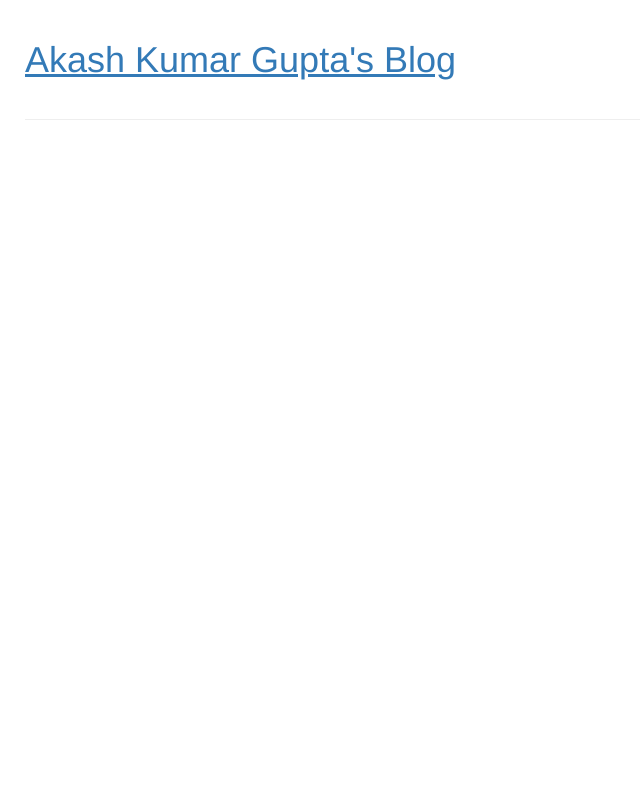
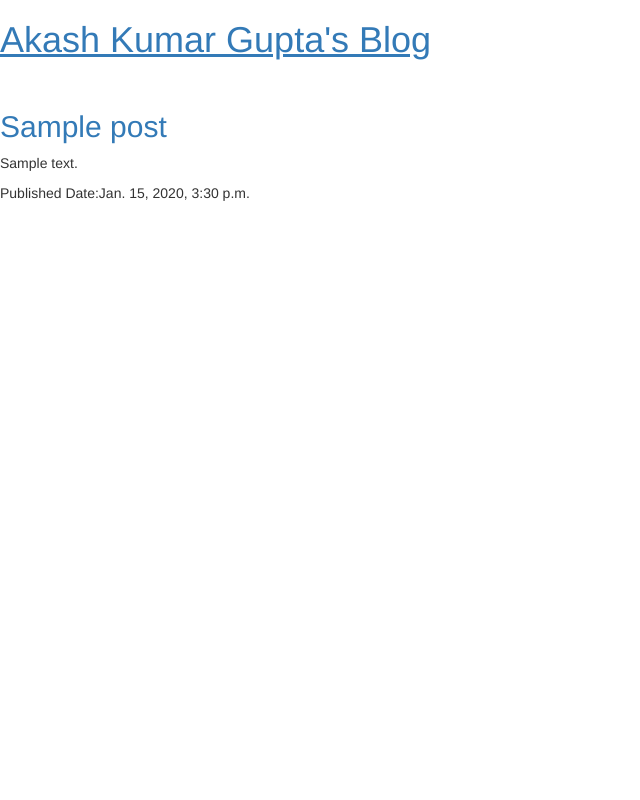
Before and after one commit to modanwalakash/my-first-blog, a Django app: page / in a window 1280 px wide. Shown: the whole page, without its empty margins (0-640 px from the left). Run offline with Django 3.2, Linux system fonts and the light colour scheme; tables that the repository leaves empty hold one stand-in row (values such as "Sample post"); some libraries are stand-ins or nearby versions.

Commit message:
Modified templates to display posts from the database

```diff
--- a/blog/static/css/blog.css
+++ /dev/null
@@ -1,7 +0,0 @@
-h2 a{
-color:#AA000A;
-font-family: 'Lobster';
-}
-body {
-    padding-left: 25px;
-}
--- a/blog/templates/blog/post_list.html
+++ b/blog/templates/blog/post_list.html
@@ -1,15 +1,11 @@
-{% load staticfiles %}
 <html>
 <head>
-
 <link rel="stylesheet" href="//maxcdn.bootstrapcdn.com/bootstrap/3.2.0/css/bootstrap.min.css">
 <link rel="stylesheet" href="//maxcdn.bootstrapcdn.com/bootstrap/3.2.0/css/bootstrap-theme.min.css">
-<link href="//fonts.googleapis.com/css?family=Lobster&subset=latin,latin-ext" rel="stylesheet" type="text/css">
-<link rel="stylesheet" href="{% static 'css/blog.css' %}">
 <title>Akash Kumar Gupta's Blog</title>
 </head>
 <body>
-<div class="page-header">
+<div>
 <h1>
 <a href="/"><u>Akash Kumar Gupta's Blog</u></a></h1>
 <br>
@@ -18,7 +14,7 @@
     <div>
 <h2><a href="">{{post.title}}</a></h2>
 <p>{{post.text|linebreaksbr}}</p>
-<p>published:{{post.published_date }}</p>
+<p>Published Date:{{post.published_date }}</p>
 {% endfor %}
 </body>
 </html>
--- a/blog/views.py
+++ b/blog/views.py
@@ -3,7 +3,7 @@ from .models import Post
 from django.utils import timezone
 
 def post_list(request):
-   posts=Post.objects.filter(published_date__lte=timezone.now()).order_by('published_date')
+   posts=Post.objects.order_by('published_date')
    return render(request,'blog/post_list.html',{'posts':posts})
 
 # Create your views here.
```
